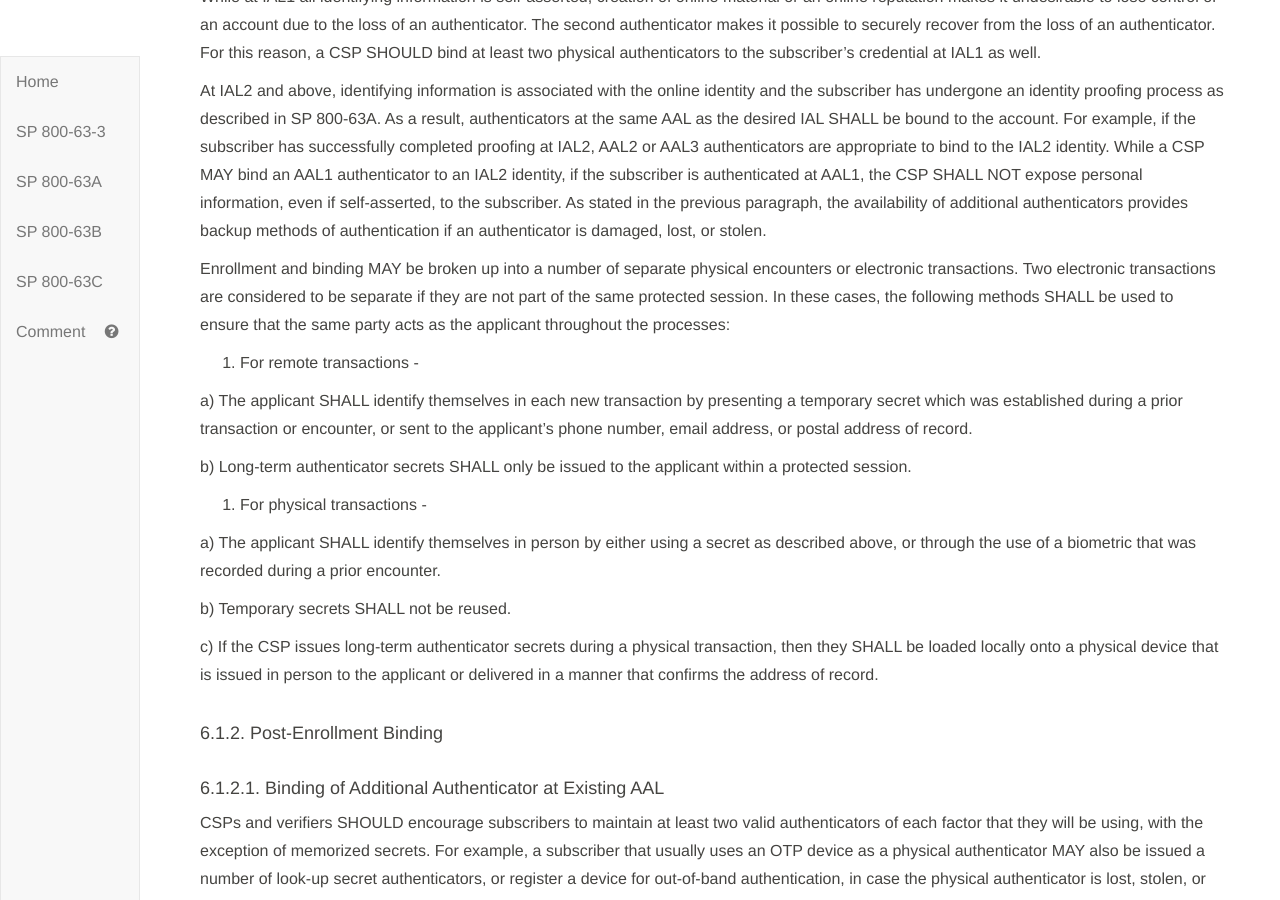
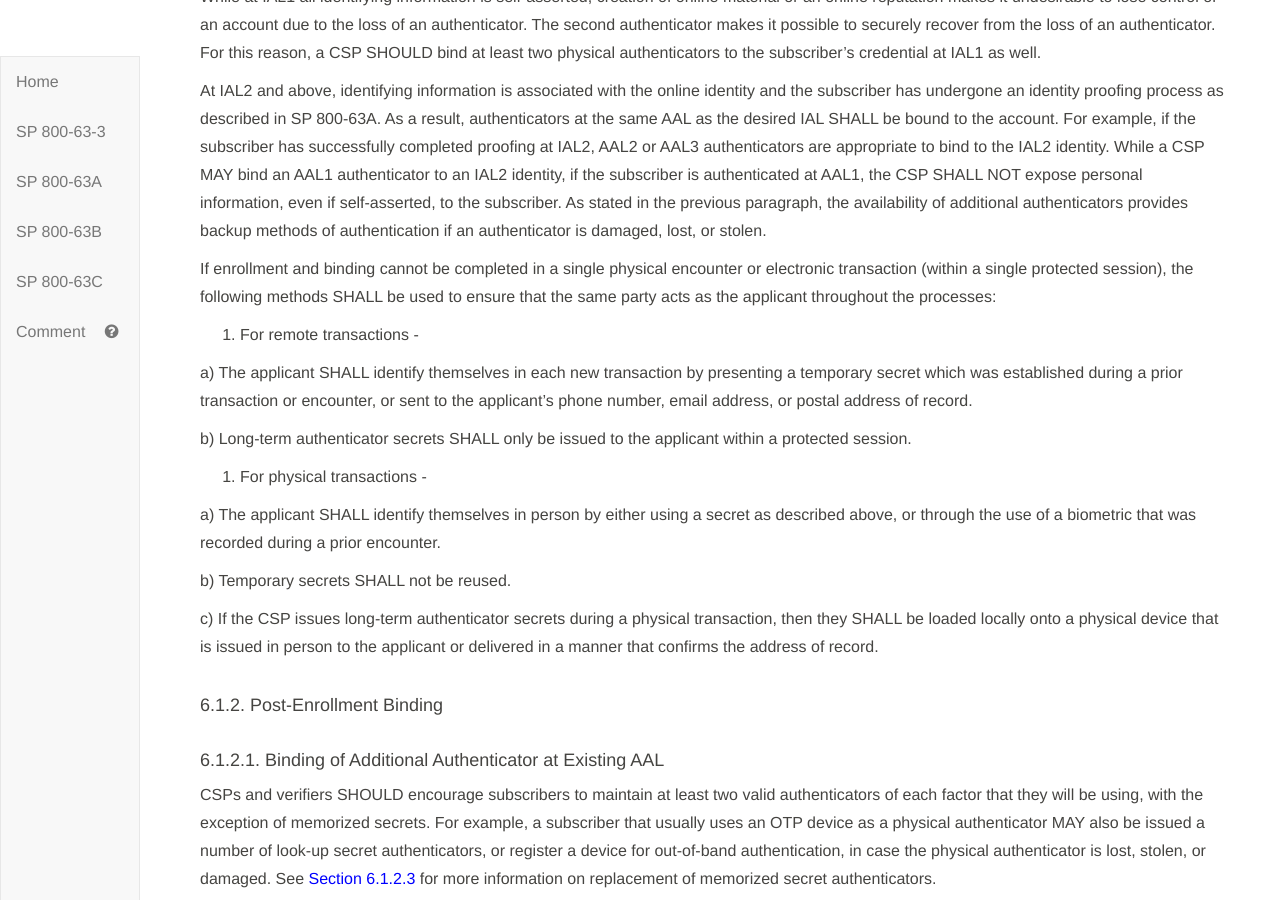
Before and after one commit to usnistgov/800-63-3, a Jekyll site: the page built from sp800-63b/sec6_lifecycle.md, in a window 1280 px wide and 900 px high, scrolled down 1009 px. Built offline with Jekyll 4.4.1, drawn with Linux system fonts in a browser that asks for light colours; our own code applies the rules of GitHub Pages for plain Markdown files.

Commit message:
Clearer normative language for separate binding and enrollment. Closes #1595

```diff
--- a/sp800-63b/sec6_lifecycle.md
+++ b/sp800-63b/sec6_lifecycle.md
@@ -31,7 +31,7 @@
 
 At IAL2 and above, identifying information is associated with the online identity and the subscriber has undergone an identity proofing process as described in SP 800-63A. As a result, authenticators at the same AAL as the desired IAL SHALL be bound to the account. For example, if the subscriber has successfully completed proofing at IAL2, AAL2 or AAL3 authenticators are appropriate to bind to the IAL2 identity. While a CSP MAY bind an AAL1 authenticator to an IAL2 identity, if the subscriber is authenticated at AAL1, the CSP SHALL NOT expose personal information, even if self-asserted, to the subscriber. As stated in the previous paragraph, the availability of additional authenticators provides backup methods of authentication if an authenticator is damaged, lost, or stolen.
 
-Enrollment and binding MAY be broken up into a number of separate physical encounters or electronic transactions. Two electronic transactions are considered to be separate if they are not part of the same protected session. In these cases, the following methods SHALL be used to ensure that the same party acts as the applicant throughout the processes:
+If enrollment and binding cannot be completed in a single physical encounter or electronic transaction (within a single protected session), the following methods SHALL be used to ensure that the same party acts as the applicant throughout the processes:
 
 1. For remote transactions -
 
```
